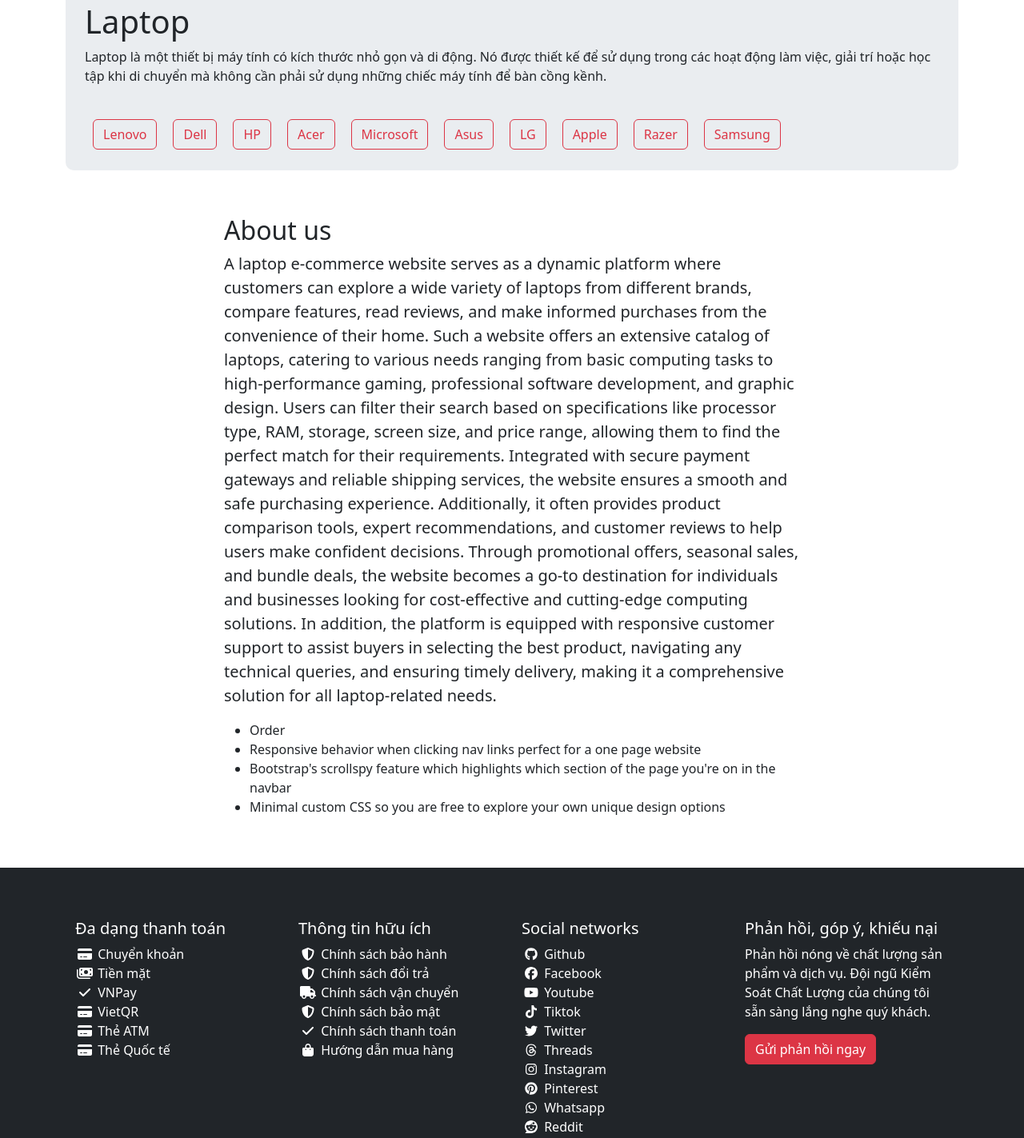
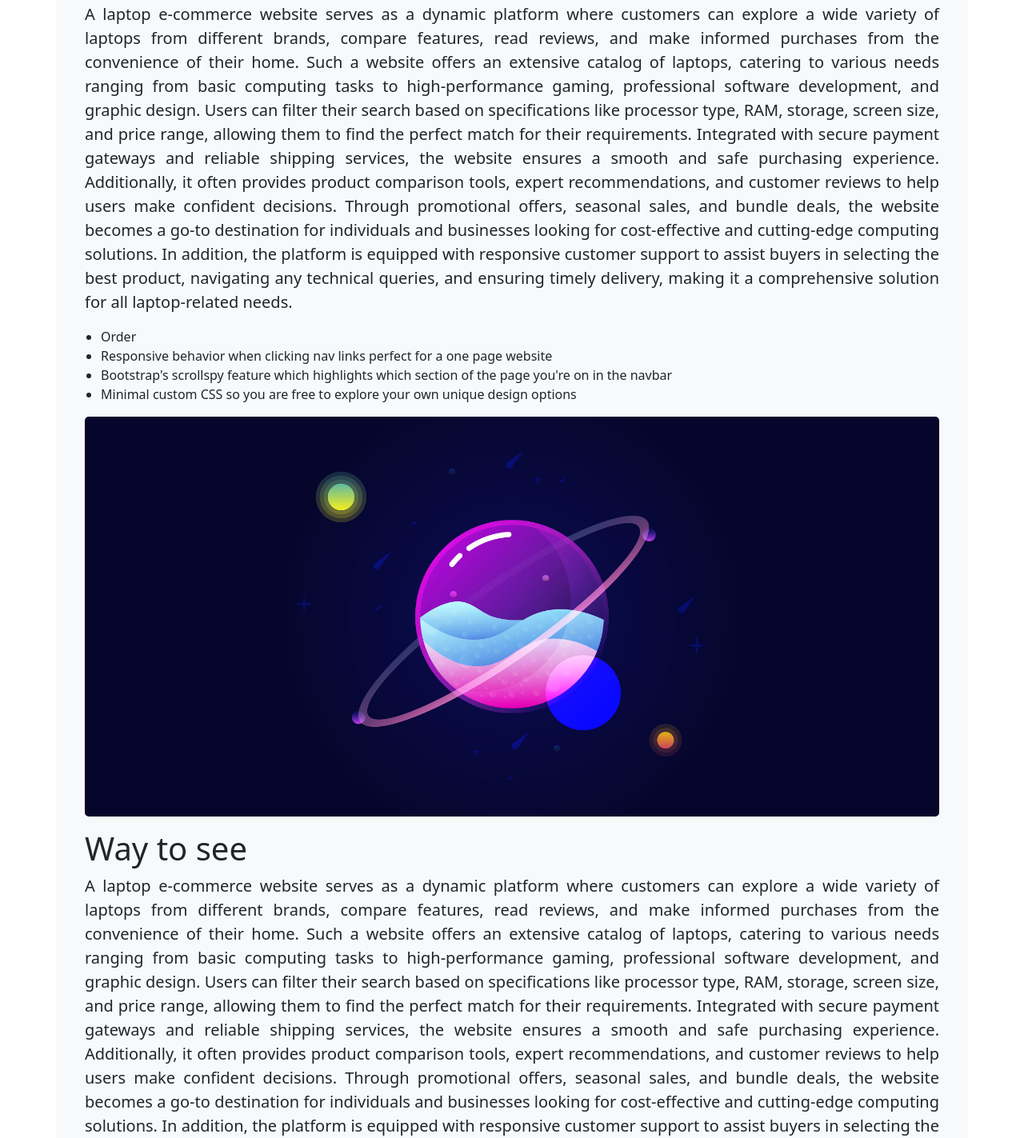
Before and after one commit to goraria/laptop-e-commerce-website, a React (Create React App) app in the folder frontend/: page /about in a window 1280 px wide. Shown: the part 680-2103 px from the top of the page at 80% size. Built offline with nearby package versions, Linux system fonts and the light colour scheme.

Commit message:
Japtor - add management UI and update header

```diff
--- a/frontend/src/App.js
+++ b/frontend/src/App.js
@@ -14,6 +14,15 @@ import Contact from "./pages/Contact";
 import ListProducts from "./pages/ListProducts";
 import Cart from "./pages/Cart";
 import UserProfile from "./pages/UserProfile";
+
+import Administrator from "./managements/Administrator";
+import Dashboard from "./managements/Dashboard";
+import Statistic from "./managements/Statistic";
+import Setting from "./managements/Setting";
+
+import Login from "./components/Login";
+import Signup from "./components/Signup";
+import Register from "./components/Register";
 
 // function App() {
 //     const [users, setUsers] = useState([]);
@@ -54,6 +63,15 @@ class App extends Component {
                             <Route path="/search" element={<ListProducts />} />
                             <Route path="/cart" element={<Cart />} />
                             <Route path="/profile" element={<UserProfile />} />
+
+                            <Route path="/manage" element={<Administrator />} />
+                            <Route path="/dashboard" element={<Dashboard />} />
+                            <Route path="/statistic" element={<Statistic />} />
+                            <Route path="/setting" element={<Setting />} />
+
+                            <Route path="/login" element={<Login />} />
+                            <Route path="/signup" element={<Signup />} />
+                            <Route path="/register" element={<Register />} />
                         </Routes>
                     </main>
                     <Footer />
--- /dev/null
+++ b/frontend/src/components/Login.js
@@ -0,0 +1,20 @@
+import {Component} from "react";
+
+class Login extends Component {
+    constructor(props) {
+        super(props);
+        this.state = {
+
+        }
+    }
+
+    render() {
+        return (
+            <div>
+
+            </div>
+        )
+    }
+}
+
+export default Login
--- /dev/null
+++ b/frontend/src/components/Register.js
@@ -0,0 +1,12 @@
+import {Component} from "react";
+
+class Register extends Component {
+    constructor(props) {
+        super(props);
+        this.state = {
+
+        }
+    }
+}
+
+export default Register
--- /dev/null
+++ b/frontend/src/components/Signup.js
@@ -0,0 +1,33 @@
+import React, {Component} from "react";
+import {Carousel, Container, Dropdown, Image, Row} from "react-bootstrap";
+
+class Login extends Component {
+    constructor(props) {
+        super(props);
+        this.state = {
+
+        }
+    }
+
+    render() {
+        return (
+            <div style={{marginTop: 112}}>
+                <Container style={{backgroundColor: '#f8f9fa', borderRadius: 10}}>
+                    <Row style={{
+                        padding: '15px 12px 15px 12px',
+                        margin: '0',
+                        borderRadius: 10,
+                        textAlign: 'justify',
+                        // backgroundColor: '#eaedf0'
+                    }}>
+                        <div>
+                            <h3>About us</h3>
+                        </div>
+                    </Row>
+                </Container>
+            </div>
+        )
+    }
+}
+
+export default Login
--- /dev/null
+++ b/frontend/src/elements/DropdownConfig.js
@@ -0,0 +1,36 @@
+import React, {Component} from "react";
+import {ButtonGroup, DropdownButton, DropdownItem, DropdownMenu} from "react-bootstrap";
+import {FontAwesomeIcon} from "@fortawesome/react-fontawesome";
+import {faShoppingCart} from "@fortawesome/free-solid-svg-icons";
+
+const dItems = [
+    {id: 1, title: "", align: 'end-or-start', item: [
+        {key: 1, name: "Dropdown", href: "/"}
+    ]}
+]
+
+class DropdownConfig extends Component {
+    constructor(props) {
+        super(props);
+        this.state = {}
+    }
+
+    render() {
+        const { dropdownContains } = this.props;
+        return (
+            <DropdownButton
+                title={dropdownContains.title} as={ButtonGroup}
+                align={{ lg: dropdownContains.align }}
+                variant={'danger'}
+                id="dropdown-menu-align-responsive-1">
+                <DropdownMenu style={{padding: 0}}>
+                    {dropdownContains.item.map((dropdownItem) => (
+                        <DropdownItem key={dropdownItem.key} href={dropdownItem.href}>{dropdownItem.name}</DropdownItem>
+                    ))}
+                </DropdownMenu>
+            </DropdownButton>
+        )
+    }
+}
+
+export default DropdownConfig;
--- a/frontend/src/index.js
+++ b/frontend/src/index.js
@@ -1,13 +1,7 @@
 import React from 'react';
 import ReactDOM from 'react-dom/client';
-// import './index.css';
-import 'bootstrap/dist/css/bootstrap.css';
 import App from './App';
-import Test from './Test';
 import reportWebVitals from './reportWebVitals';
-import Header from "./components/Header";
-import Footer from "./components/Footer";
-import Demo from './Demo';
 
 const root = ReactDOM.createRoot(document.getElementById('root'));
 root.render(
--- /dev/null
+++ b/frontend/src/managements/Administrator.js
@@ -0,0 +1,12 @@
+import {Component} from "react";
+
+class Administrator extends Component {
+    constructor(props) {
+        super(props);
+        this.state = {
+
+        }
+    }
+}
+
+export default Administrator
--- /dev/null
+++ b/frontend/src/managements/Dashboard.js
@@ -0,0 +1,12 @@
+import {Component} from "react";
+
+class Dashboard extends Component {
+    constructor(props) {
+        super(props);
+        this.state = {
+
+        }
+    }
+}
+
+export default Dashboard
--- /dev/null
+++ b/frontend/src/managements/Setting.js
@@ -0,0 +1,12 @@
+import {Component} from "react";
+
+class Setting extends Component {
+    constructor(props) {
+        super(props);
+        this.state = {
+
+        }
+    }
+}
+
+export default Setting
--- /dev/null
+++ b/frontend/src/managements/Statistic.js
@@ -0,0 +1,12 @@
+import {Component} from "react";
+
+class Statistic extends Component {
+    constructor(props) {
+        super(props);
+        this.state = {
+
+        }
+    }
+}
+
+export default Statistic
--- a/frontend/src/pages/About.js
+++ b/frontend/src/pages/About.js
@@ -1,11 +1,11 @@
 import React, {Component} from "react";
 import 'bootstrap/dist/css/bootstrap.css';
-import {Button, Carousel, Col, Container, Dropdown, Image, Row, Stack} from "react-bootstrap";
+import {
+    Carousel, Container, Dropdown, Image, Row
+} from "react-bootstrap";
 
 import jp from '../resources/images/jp.jpeg'
 import sfc from '../resources/images/sfc.jpeg'
-import CustomDropDown from "../elements/CustomDropDown";
-import ProductItem from "../elements/ProductItem";
 
 class About extends Component {
     constructor(props) {
@@ -15,8 +15,8 @@ class About extends Component {
 
     render() {
         return (
-            <div>
-                <Carousel style={{marginTop: 56}} fade>
+            <div style={{marginTop: 56}}>
+                <Carousel fade>
                     <Carousel.Item>
                         <Image
                             className="d-block w-100"
@@ -42,42 +42,15 @@ class About extends Component {
                         </Carousel.Caption>
                     </Carousel.Item>
                 </Carousel>
-                <div style={{marginTop: 112}}>
-                    <Container>
+                <Container style={{marginTop: 56, backgroundColor: '#f8f9fa', borderRadius: 10}}>
                     <Row style={{
-                            padding: '15px 12px 0px 12px',
+                        padding: '15px 12px 15px 12px',
                         margin: '0',
                         borderRadius: 10,
-                            backgroundColor: '#eaedf0'
+                        textAlign: 'justify',
+                        // backgroundColor: '#eaedf0'
                     }}>
-                            <h1>Laptop</h1>
-                            <p>
-                                Laptop là một thiết bị máy tính có kích thước nhỏ gọn và di động.
-                                Nó được thiết kế để sử dụng trong các hoạt động làm việc,
-                                giải trí hoặc học tập khi di chuyển mà không cần phải sử dụng những chiếc máy tính để
-                                bàn cồng kềnh.
-                            </p>
-                            <Dropdown.Divider/>
-
-                            <Row className="justify-content-center my-3">
-                                <Container>
-                                    {['Lenovo', 'Dell', 'HP', 'Acer', 'Microsoft', 'Asus', 'LG', 'Apple', 'Razer', 'Samsung'].map((brand) => (
-                                        <Button variant="outline-danger" key={brand} style={{margin: 10}}>
-                                            {brand}
-                                        </Button>
-                                    ))}
-                                </Container>
-                            </Row>
-                        </Row>
-
-
-                    </Container>
-                </div>
-                <section id="about" style={{marginTop: 56}}>
-                    <div className="container px-4">
-                        <div className="row gx-4 justify-content-center">
-                            <div className="col-lg-8">
-                                <h2>About us</h2>
+                        <h1>About us</h1>
                         <p className="lead">
                             A laptop e-commerce website serves as a dynamic platform where customers can explore
                             a wide variety of laptops from different brands, compare features, read reviews, and
@@ -97,7 +70,7 @@ class About extends Component {
                             ensuring timely delivery, making it a comprehensive solution for all laptop-related
                             needs.
                         </p>
-                                <ul>
+                        <ul style={{marginLeft: 20}}>
                             <li>Order</li>
                             <li>Responsive behavior when clicking nav links perfect for a one page website</li>
                             <li>Bootstrap's scrollspy feature which highlights which section of the page you're
@@ -106,10 +79,37 @@ class About extends Component {
                             <li>Minimal custom CSS so you are free to explore your own unique design options
                             </li>
                         </ul>
+                        <div style={{marginBottom: 16}}>
+                            <Image
+                                className="d-block w-100"
+                                src={jp}
+                                alt="Second slide"
+                                style={{objectFit: 'cover', height: '500px', borderRadius: '5px'}}
+                            />
                         </div>
-                        </div>
-                    </div>
-                </section>
+                        <h1>Way to see</h1>
+                        <p className="lead">
+                            A laptop e-commerce website serves as a dynamic platform where customers can explore
+                            a wide variety of laptops from different brands, compare features, read reviews, and
+                            make informed purchases from the convenience of their home. Such a website offers an
+                            extensive catalog of laptops, catering to various needs ranging from basic computing
+                            tasks to high-performance gaming, professional software development, and graphic
+                            design. Users can filter their search based on specifications like processor type,
+                            RAM, storage, screen size, and price range, allowing them to find the perfect match
+                            for their requirements. Integrated with secure payment gateways and reliable
+                            shipping services, the website ensures a smooth and safe purchasing experience.
+                            Additionally, it often provides product comparison tools, expert recommendations,
+                            and customer reviews to help users make confident decisions. Through promotional
+                            offers, seasonal sales, and bundle deals, the website becomes a go-to destination
+                            for individuals and businesses looking for cost-effective and cutting-edge computing
+                            solutions. In addition, the platform is equipped with responsive customer support to
+                            assist buyers in selecting the best product, navigating any technical queries, and
+                            ensuring timely delivery, making it a comprehensive solution for all laptop-related
+                            needs.
+                        </p>
+                        <Dropdown.Divider/>
+                    </Row>
+                </Container>
             </div>
         )
     }
```
Also changed, not shown: frontend/src/components/Header.js (+27 -5 lines). Lines whose indentation alone changed are shown as unchanged.
